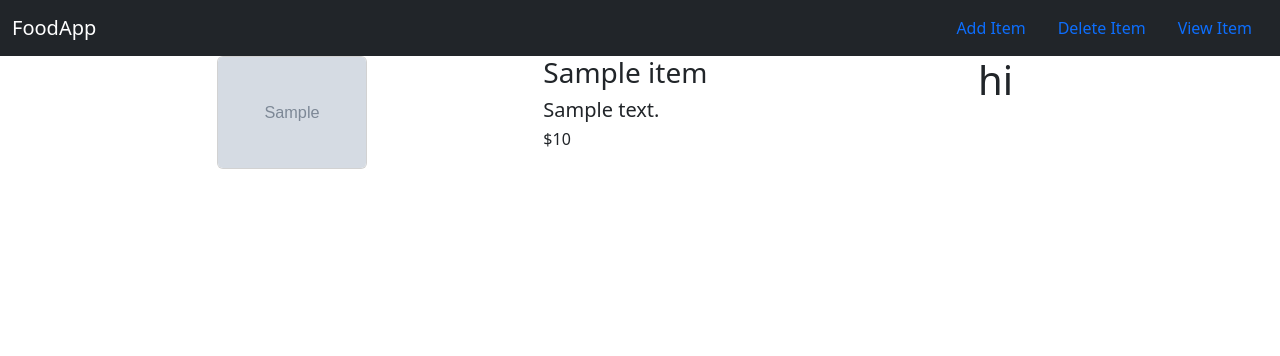
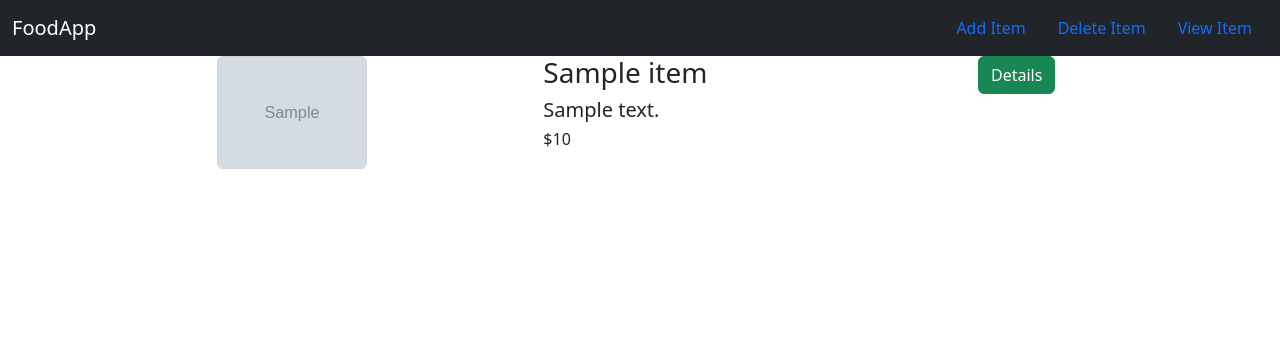
Before and after one commit to roniahamed/Foodapp, a Django app: page / in a window 1280 px wide. Shown: the top 356 px of the page. Run offline with Django 5.2, Linux system fonts and the light colour scheme; tables that the repository leaves empty hold one stand-in row (values such as "Sample post"); grey boxes marked "Sample" are stand-in pictures.

Commit message:
add details button

```diff
--- a/templates/food/index.html
+++ b/templates/food/index.html
@@ -24,7 +24,7 @@
             <h6>${{item.item_price}} </h6>
         </div>
         <div class="col-md-2">
-            <h1>hi</h1>
+            <a href="{% url 'food:detail' item.id %}" class="btn btn-success">Details</a>
 
         </div>
     </div>
```
